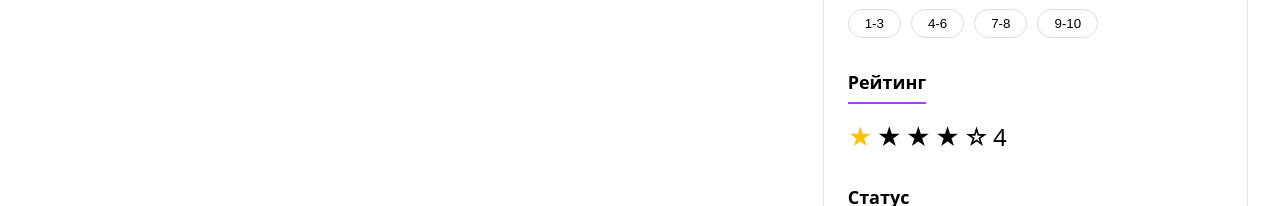
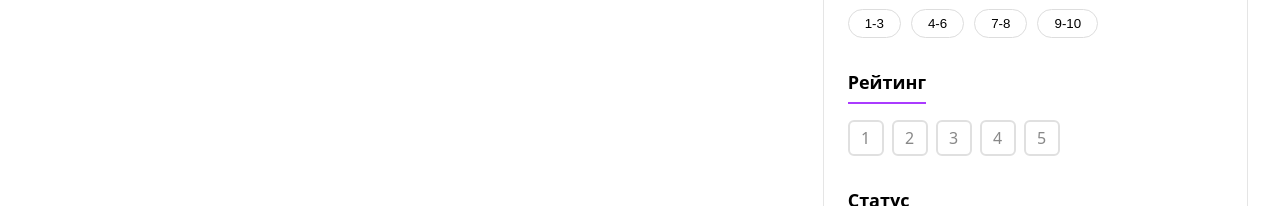
Before and after one commit to RodionovDevMode/Yeahub-Questions, a React (Vite) app in the folder vite-project/: page / in a window 1280 px wide. Shown: the part 292-498 px from the top of the page. Built offline with nearby package versions, Linux system fonts and the light colour scheme; no server answers.

Commit message:
heat: Переделал фильтрацию вопросов добавив фильтрацию по сложности вопроса

```diff
--- a/vite-project/src/components/QuestionsList/QuestionsList.jsx
+++ b/vite-project/src/components/QuestionsList/QuestionsList.jsx
@@ -17,13 +17,22 @@ function QuestionsList() {
 		errorSkills,
 	} = useSidebarData()
 	const [difficulty, setDifficulty] = useState(null)
+	const [rating, setRating] = useState(null)
 
 	const filteredQuestions =
 		questions?.filter(q => {
-			if (!difficulty) return true
-			const [min, max] = difficulty.split('-').map(Number)
-			return q.complexity >= min && q.complexity <= max
+			let passDifficulty = true
+			let passRating = true
+			if (difficulty) {
+				const [min, max] = difficulty.split('-').map(Number)
+				passDifficulty = q.complexity >= min && q.complexity <= max
+			}
+			if (rating) {
+				passRating = q.rate === rating
+			}
+			return passDifficulty && passRating
 		}) || []
+
 	return (
 		<div className='page'>
 			<header className='header'>
@@ -42,11 +51,15 @@ function QuestionsList() {
 				<Sidebar
 					specializations={specializations}
 					skills={skills}
+					questions={questions}
 					loadingSpec={loadingSpec}
 					errorSpec={errorSpec}
 					loadingSkills={loadingSkills}
 					errorSkills={errorSkills}
+					loadingQuestions={loadingQuestions}
+					errorQuestions={errorQuestions}
 					onDifficultyChange={setDifficulty}
+					onRatingChange={setRating}
 				/>
 			</div>
 		</div>
--- a/vite-project/src/components/Sidebar/FilterBlock/FilterBlock.jsx
+++ b/vite-project/src/components/Sidebar/FilterBlock/FilterBlock.jsx
@@ -8,7 +8,13 @@ function FilterBlock({ title, items, limit = 5, loading, error }) {
 		return null
 	}
 
-	const displayedItems = items.slice(0, limit)
+	const displayedItems = items
+		.filter(item => {
+			const title = item.title?.toLowerCase() || ''
+			return !title.includes('проверка') && !title.includes('загл')
+		})
+		.slice(0, limit)
+
 	return (
 		<>
 			<h3>{title}</h3>
--- a/vite-project/src/components/Sidebar/RatingStars/RatingStars.jsx
+++ b/vite-project/src/components/Sidebar/RatingStars/RatingStars.jsx
@@ -1,16 +1,28 @@
-function RatingStars() {
+import { useState } from 'react'
+import './RatingStart.css'
+
+function RatingStars({ onRatingChange }) {
+	const [selected, setSelected] = useState(null)
+	const numbersRating = [1, 2, 3, 4, 5]
+
 	return (
-		<>
+		<div className='rating-block'>
 			<h3>Рейтинг</h3>
-			<div className='stars'>
-				<span>★</span>
-				<span>★</span>
-				<span>★</span>
-				<span>★</span>
-				<span>☆</span>
-				<span>4</span>
+			<div className='rating-numbers'>
+				{numbersRating.map(num => (
+					<span
+						key={num}
+						className={`rating-number ${selected === num ? 'active' : ''}`}
+						onClick={() => {
+							setSelected(num)
+							onRatingChange(num)
+						}}
+					>
+						{num}
+					</span>
+				))}
 			</div>
-		</>
+		</div>
 	)
 }
 
--- /dev/null
+++ b/vite-project/src/components/Sidebar/RatingStars/RatingStart.css
@@ -0,0 +1,50 @@
+/* Блок рейтинга */
+.rating-block h3 {
+	font-size: 18px;
+	margin-bottom: 16px;
+	padding-bottom: 8px;
+	border-bottom: 2px solid #aa3bff;
+	display: inline-block;
+}
+
+/* Контейнер цифр */
+.rating-numbers {
+	display: flex;
+	gap: 8px;
+}
+
+/* Цифра в рамке */
+.rating-number {
+	display: flex;
+	align-items: center;
+	justify-content: center;
+	width: 36px;
+	height: 36px;
+	font-size: 16px;
+	font-weight: 500;
+	border: 2px solid #e0e0e0;
+	border-radius: 6px;
+	cursor: pointer;
+	transition: all 0.2s;
+	user-select: none;
+	color: #888;
+	background: #fff;
+}
+
+/* Активная цифра (выбранная и ниже) */
+.rating-number.active {
+	border-color: #aa3bff;
+	background: #aa3bff;
+	color: #fff;
+}
+
+/* Наведение */
+.rating-number:hover {
+	border-color: #aa3bff;
+	transform: scale(1.05);
+}
+
+.rating-number.active:hover {
+	background: #9a2be8;
+	border-color: #9a2be8;
+}
--- a/vite-project/src/components/Sidebar/Sidebar.jsx
+++ b/vite-project/src/components/Sidebar/Sidebar.jsx
@@ -8,11 +8,13 @@ import StatusButtons from './StatusButtons/StatusButtons'
 function Sidebar({
 	specializations,
 	skills,
+	questions,
 	loadingSpec,
 	errorSpec,
 	loadingSkills,
 	errorSkills,
 	onDifficultyChange,
+	onRatingChange,
 }) {
 	return (
 		<aside className='sidebar'>
@@ -38,7 +40,7 @@ function Sidebar({
 			</div>
 
 			<div className='block'>
-				<RatingStars />
+				<RatingStars questions={questions} onRatingChange={onRatingChange} />
 			</div>
 
 			<div className='block'>
```
